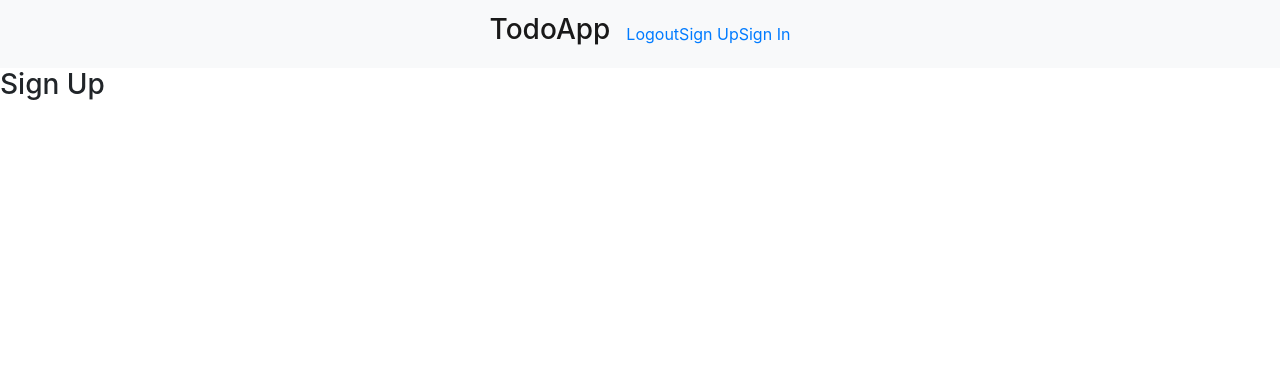
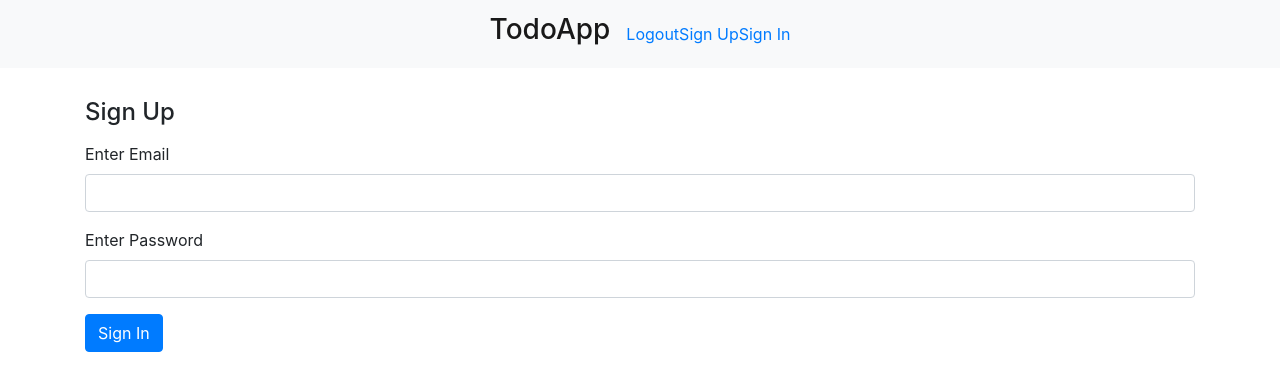
Before and after one commit to LukeBrazil/firebase-todo-app, a React (Create React App) app: page /signup in a window 1280 px wide. Shown: the top 390 px of the page. Built offline with nearby package versions, Linux system fonts and the light colour scheme.

Commit message:
added tasks and tables for task

```diff
--- a/public/index.html
+++ b/public/index.html
@@ -10,6 +10,7 @@
       content="Web site created using create-react-app"
     />
     <link rel="apple-touch-icon" href="%PUBLIC_URL%/logo192.png" />
+    <link href="https://cdn.jsdelivr.net/npm/bootstrap@5.0.0-beta1/dist/css/bootstrap.min.css" rel="stylesheet" integrity="sha384-giJF6kkoqNQ00vy+HMDP7azOuL0xtbfIcaT9wjKHr8RbDVddVHyTfAAsrekwKmP1" crossorigin="anonymous">
     <!--
       manifest.json provides metadata used when your web app is installed on a
       user's mobile device or desktop. See https://developers.google.com/web/fundamentals/web-app-manifest/
@@ -25,6 +26,7 @@
       Learn how to configure a non-root public URL by running `npm run build`.
     -->
     <title>React App</title>
+    <link rel="stylesheet" href="https://fonts.googleapis.com/icon?family=Material+Icons">
   </head>
   <body>
     <noscript>You need to enable JavaScript to run this app.</noscript>
--- a/src/components/auth/SignIn.jsx
+++ b/src/components/auth/SignIn.jsx
@@ -14,7 +14,7 @@ export default class SignIn extends Component {
 
   handleSubmit = (e) => {
       e.preventDefault()
-      console.log(this.state)
+      console.log("Sign In info:", this.state)
   }
   render() {
     return (
--- a/src/components/auth/SignUp.jsx
+++ b/src/components/auth/SignUp.jsx
@@ -1,11 +1,40 @@
 import React, { Component } from "react";
 
 export default class SignUp extends Component {
-  state = {};
+  state = {
+      email: '',
+      password: '',
+  };
+
+  handleChange = (e) => {
+    this.setState({
+        [e.target.id]: e.target.value
+    })
+  }
+
+  handleSubmit = (e) => {
+      e.preventDefault()
+      console.log("Sign Up info:", this.state)
+  }
   render() {
     return (
       <>
-        <h3>Sign Up</h3>
+        <form className='container' autoComplete='off' style={{marginTop: '30px'}} onSubmit={this.handleSubmit}>
+            <legend>
+                <h4>Sign Up</h4>
+            </legend>
+          <div className="mb-3">
+            <label htmlFor="email">Enter Email</label>
+            <input type="email" className="form-control" id="email" onChange={this.handleChange}/>
+          </div>
+          <div className="mb-3">
+            <label htmlFor="password">Enter Password</label>
+            <input type="password" className="form-control" id="password" onChange={this.handleChange}/>
+          </div>
+          <button type="submit" className="btn btn-primary">
+            Sign In
+          </button>
+        </form>
       </>
     );
   }
--- a/src/components/dashboard/Dashboard.jsx
+++ b/src/components/dashboard/Dashboard.jsx
@@ -1,9 +1,12 @@
 import React from 'react'
+import AddTask from '../tasks/AddTask';
+import Tasks from '../tasks/Tasks'
 
 export default function Dashboard() {
     return (
         <>
-        <h3>Dashboard</h3>
+        <AddTask />
+        <Tasks />
         </>
     )
 }
--- /dev/null
+++ b/src/components/tasks/AddTask.jsx
@@ -0,0 +1,45 @@
+import React, { Component } from "react";
+
+export default class AddTask extends Component {
+  state = {
+    task: "",
+  };
+
+  handleChange = (e) => {
+    this.setState({
+      [e.target.id]: e.target.value,
+    });
+  };
+
+  handleSubmit = (e) => {
+    e.preventDefault();
+    console.log("Sign In info:", this.state);
+  };
+  render() {
+    return (
+      <>
+        <form
+          className="container"
+          autoComplete="off"
+          style={{ marginTop: "30px" }}
+          onSubmit={this.handleSubmit}
+        >
+          <legend>
+          </legend>
+          <div className="mb-3">
+            <label htmlFor="task">Add Task</label>
+            <input
+              type="text"
+              className="form-control"
+              id="task"
+              onChange={this.handleChange}
+            />
+          </div>
+          <button type="submit" className="btn btn-primary">
+            Add Task
+          </button>
+        </form>
+      </>
+    );
+  }
+}
--- /dev/null
+++ b/src/components/tasks/Task.jsx
@@ -0,0 +1,18 @@
+import React from "react";
+
+export default function Task() {
+  return (
+    <>
+      <tr>
+        <th scope="row">Learn React</th>
+        <td>1/1/221</td>
+        <td>
+        <span className="material-icons text-primary" style={{cursor: 'pointer'}}>done_outline</span>
+        </td>
+        <td>
+          <span className="material-icons text-danger" style={{cursor: 'pointer'}}>delete</span>
+        </td>
+      </tr>
+    </>
+  );
+}
--- /dev/null
+++ b/src/components/tasks/Tasks.jsx
@@ -0,0 +1,23 @@
+import React from "react";
+
+import Task from "./Task";
+
+export default function Tasks() {
+  return (
+    <>
+      <table className="table table-dark container" style={{marginTop: '30px'}}>
+        <thead>
+          <tr className="text-info">
+            <th scope="col">Tasks</th>
+            <th scope="col">Added On</th>
+            <th scope="col">Status</th>
+            <th scope="col">Delete</th>
+          </tr>
+        </thead>
+        <tbody>
+          <Task />
+        </tbody>
+      </table>
+    </>
+  );
+}
```
Also changed, not shown: 1 other file (tests, documents, lock files or other folders).
